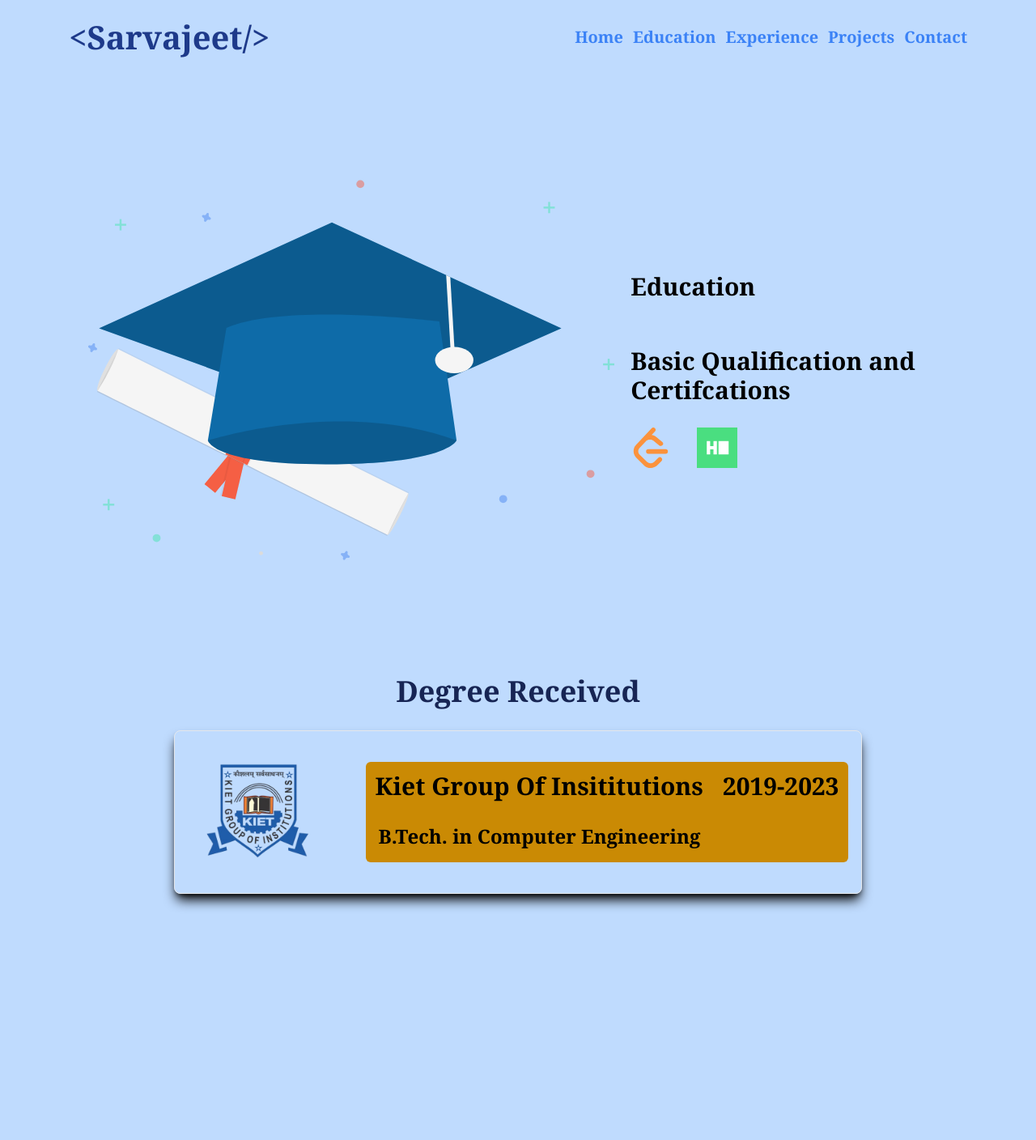
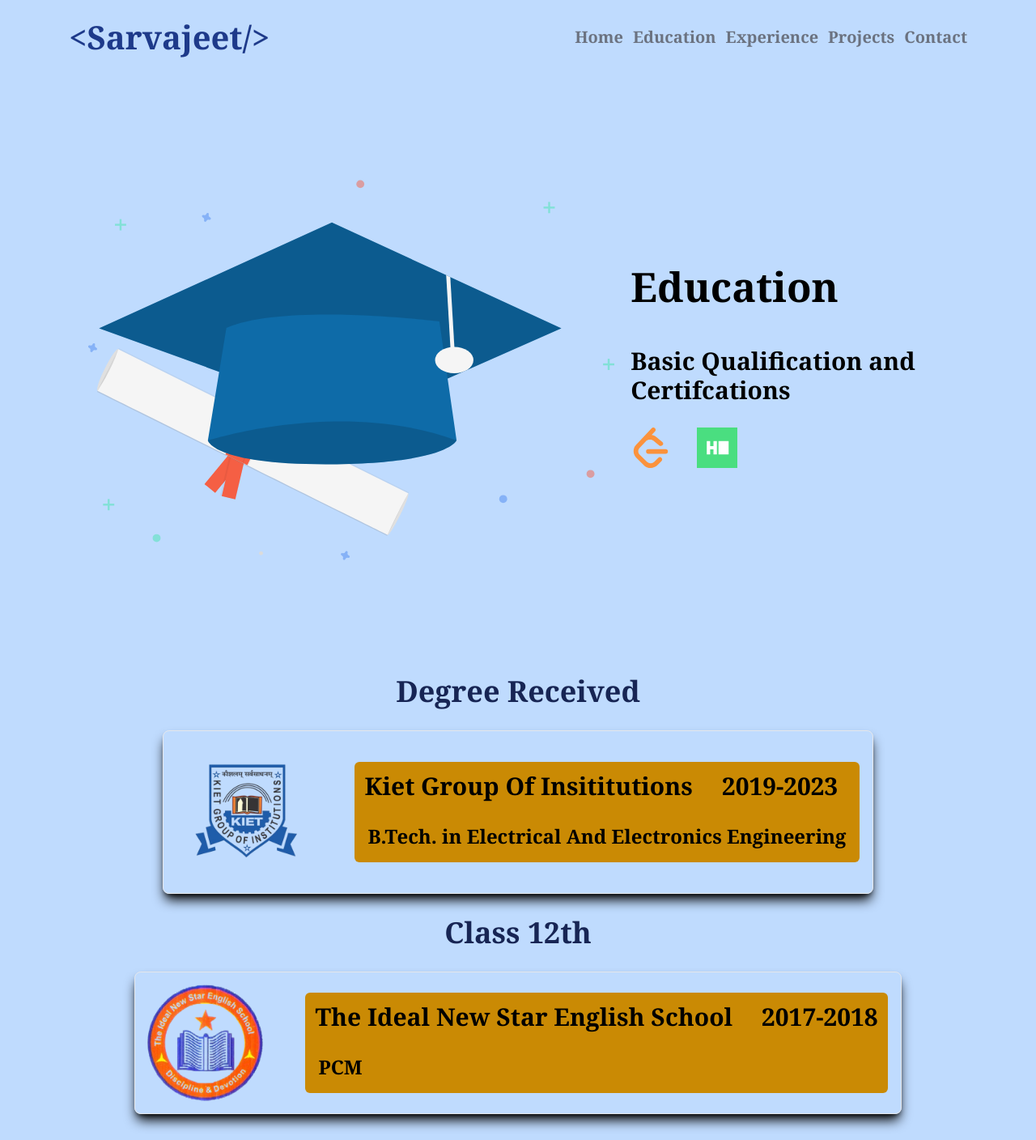
Before and after one commit to sarvajeet-hue/My_Portfolio, a React (Vite) app: page /Education in a window 1280 px wide. Shown: the whole page at 81% size. Before the commit the page ends 1136 px from the top, so only its background shows below. Built offline with nearby package versions, Linux system fonts and the light colour scheme.

Commit message:
Update code

```diff
--- a/src/Components/Education.jsx
+++ b/src/Components/Education.jsx
@@ -1,6 +1,7 @@
 import React from 'react'
 
 import Logo from '../assets/Logo.png'
+import SchoolLogo from '../assets/school_logo.png'
 import { SiHackerrank } from "react-icons/si";
 import { SiLeetcode } from "react-icons/si";
 
@@ -10,8 +11,8 @@ export const Education = () => {
   return (
     <div className='flex flex-col w-11/12 mx-auto lg:flex lg:items-center lg:justify-center lg:w-11/12  p-8'>
         <div className='flex flex-col items-center justify-center gap-4 w-full
-            sm:flex sm:flex-row sm:items-center sm:justify-between sm:p-4
-            lg:flex lg:flex-row lg:items-center lg:justify-between lg:gap-5 lg:max-w-[1440px] lg:p-6 mx-auto
+            sm:flex sm:flex-row sm:items-center sm:p-4
+            lg:flex lg:flex-row lg:items-center lg:justify-between lg:gap-5 lg:p-6 mx-auto
 
         '>
 
@@ -27,7 +28,7 @@ export const Education = () => {
 
                 {/* right-section */}
             <div className='flex flex-col gap-7'>
-                <h1 className='font-bold font-serif text-3xl sm:text-lg sm:font-bold md:text-xl xl:text-3xl '>Education</h1>
+                <h1 className='font-bold font-serif text-3xl  sm:font-bold sm:text-[30px]  md:text-3xl xl:text-[50px] text-center sm:text-start '>Education</h1>
                 <p className='text-3xl font-semibold font-serif mt-7 text-wrap'>Basic Qualification and Certifcations</p>
 
                 <div className='flex gap-8 text-[50px] '>
@@ -46,23 +47,23 @@ export const Education = () => {
 
         <h1 className='font-bold text-3xl mt-5 p-2 text-center text-blue-950 font-serif sm:text-3xl xl:text-4xl'>Degree Received</h1>
 
-        <div className='sm:flex items-center gap-5 justify-center border rounded-lg mt-5 shadow-lg shadow-black '>
+        <div className='sm:flex  items-center gap-5 justify-center border rounded-lg mt-5 shadow-lg shadow-black '>
 
 
-            <div>
+            <div className='flex items-center justify-center'>
                 <img src={Logo} alt="" width={200} height={200} />
             </div>
 
 
             <div className='flex flex-col px-4 '>
-                <div className='flex flex-col flex-start items-start bg-yellow-600 rounded-md  '>
-                    <div className='flex flex-col sm:flex-row items-center gap-6 p-3 text-wrap '>
+                <div className='flex flex-col items-start bg-yellow-600 rounded-md  '>
+                    <div className='flex flex-col sm:flex-row items-center gap-9 p-3 text-wrap '>
                         <h1 className='font-bold text-3xl text-wrap font-serif'>Kiet Group Of Insititutions</h1>
                         <p className='font-bold text-3xl font-serif'>2019-2023</p>
                     </div>
 
                     <div className='p-2'>
-                        <p className='p-2 font-bold text-2xl font-serif'>B.Tech. in Computer Engineering</p>
+                        <p className='p-2 font-bold text-2xl font-serif'>B.Tech. in Electrical And Electronics Engineering</p>
                     </div>
                 </div>
 
@@ -70,6 +71,34 @@ export const Education = () => {
 
             </div>
         </div>
+        <h1 className='font-bold text-3xl mt-5 p-2 text-center text-blue-950 font-serif sm:text-3xl xl:text-4xl'>Class 12th</h1>
+
+        <div className='sm:flex  items-center gap-5 justify-center border rounded-lg mt-5 shadow-lg shadow-black '>
+
+
+            <div className='flex items-center justify-center p-3'>
+                <img src={SchoolLogo} alt="" width={150} height={150} />
+            </div>
+
+
+            <div className='flex flex-col px-4 '>
+                <div className='flex flex-col items-start bg-yellow-600 rounded-md  '>
+                    <div className='flex flex-col sm:flex-row items-center justify-between w-full gap-9 p-3 text-wrap '>
+                        <h1 className='font-bold text-3xl text-wrap font-serif'>The Ideal New Star English School</h1>
+                        <p className='font-bold text-3xl font-serif'>2017-2018</p>
+                    </div>
+
+                    <div className='p-2'>
+                        <p className='p-2 font-bold text-2xl font-serif'>PCM</p>
+                    </div>
+                </div>
+
+
+
+            </div>
+        </div>
+
+
     </div>
   )
 }
--- a/src/Components/Experience.jsx
+++ b/src/Components/Experience.jsx
@@ -46,7 +46,7 @@ export const Experience = () => {
 
         <div className='flex flex-col gap-4'>
           <div onClick={() => setworkHiddenClass(!workHiddenClass)} className='flex items-center justify-between border p-2 rounded-lg cursor-pointer border-blue-500 '>
-            <p className='font-semibold font-serif text-lg'>Work</p>
+            <p className='font-semibold font-serif text-lg text-gray-800'>Work</p>
             {
               workHiddenClass ? <p className='font-semibold font-serif text-lg'>-</p> : <p className='font-semibold font-serif text-lg'>+</p>
             }
@@ -54,7 +54,7 @@ export const Experience = () => {
           </div>
 
             {/* hidden-div  */}
-          <div className={`${workHiddenClass === true ? "" : "hidden"}` }>
+          <div className={` overflow-hidden transition-all duration-500 ${workHiddenClass === true ? 'max-h-[1000px] opacity-100' : 'max-h-0 opacity-0'}` }>
 
             <div className='p-3 flex flex-col items-center sm:flex sm:flex-row gap-3  sm:gap-[40px] '>
 
@@ -68,14 +68,20 @@ export const Experience = () => {
 
                 </div>
 
-                <div className='flex items-center shadow-lg shadow-black-500/50 justify-between  rounded-md p-3 w-full border-black '>
+                <div className='flex-col shadow-lg shadow-black-500/50 items-center p-3 rounded-md '>
+                  <div className='flex items-center  justify-between  rounded-md p-3 w-full border-black '>
                       <div className='flex flex-col'>
                         <h1 className='font-serif font-bold text-blue-800 text-lg'>Software Developer</h1>
-                      <p className=' font-serif text-lg  text-black'>V2Infotech</p>
+                        <p className=' font-serif text-lg  text-black'>V2Infotech Technologies LLP</p>
                       </div>
                       <div className='flex flex-col text-lg'>
                         <p className='font-serif text-gray-500'>March 2024 - Present</p>
                         <p className='font-serif text-gray-500'>Noida , India</p>
+                      </div>
+                  </div>
+
+                  <div className='p-3'>
+                    Lorem, ipsum dolor sit amet consectetur adipisicing elit. Quis excepturi, repudiandae nesciunt ea dicta facere molestias atque, asperiores et voluptates voluptatum assumenda, aliquid itaque magni dignissimos eaque veritatis quo laboriosam!
                   </div>
                 </div>
             </div>
@@ -83,14 +89,14 @@ export const Experience = () => {
           </div>
 
           <div onClick={() => setInternshipHiddenClass(!internshipHiddenClass)} className='flex items-center justify-between border p-2 rounded-lg cursor-pointer border-blue-500  '>
-            <p  className='font-semibold font-serif text-lg'>Internships</p>
+            <p  className='font-semibold font-serif text-lg text-gray-800'>Internships</p>
             {
               internshipHiddenClass ? <p className='font-semibold font-serif text-lg'>-</p> : <p className='font-semibold font-serif text-lg'>+</p>
             }
           </div>
 
             {/* hidden-div  */}
-          <div  className={`${internshipHiddenClass === true ? "" : "hidden"}`}>
+          <div className=  {` overflow-hidden transition-all duration-500 ${internshipHiddenClass === true ? 'max-h-[1000px] opacity-100' : 'max-h-0 opacity-0'}`}>
               <div className='p-3 flex flex-col items-center sm:flex sm:flex-row gap-3  sm:gap-[40px] '>
 
                   {/* image-section  */}
@@ -103,7 +109,8 @@ export const Experience = () => {
 
                     </div>
 
-                    <div className='flex items-center shadow-lg shadow-black-500/50 justify-between  rounded-md p-3 w-full border-black '>
+                    <div className='shadow-lg shadow-black-500/5 rounded-md p-3'>
+                      <div className='flex items-center justify-between rounded-md p-3 w-full border-black '>
                           <div className='flex flex-col'>
                             <h1 className='font-serif font-bold text-blue-800 text-lg'>Full Stack Developer Intern</h1>
                             <p className=' font-serif text-lg  text-black'>Internship & Industry Partnership Cell (IIPC)</p>
@@ -111,6 +118,12 @@ export const Experience = () => {
                           <div className='flex flex-col text-lg'>
                             <p className='font-serif text-gray-500'>21st June 2022 - 31st October 2022</p>
                             <p className='font-serif text-gray-500'>Ghaziabad , India</p>
+                          </div>
+                      </div>
+
+
+                      <div className='p-3'>
+                        Lorem, ipsum dolor sit amet consectetur adipisicing elit. Quis excepturi, repudiandae nesciunt ea dicta facere molestias atque, asperiores et voluptates voluptatum assumenda, aliquid itaque magni dignissimos eaque veritatis quo laboriosam!
                     </div>
                     </div>
               </div>
--- a/src/Components/Navbar.jsx
+++ b/src/Components/Navbar.jsx
@@ -15,11 +15,11 @@ export const Navbar = () => {
       <span> &lt;</span>
        Sarvajeet
        <span >/&gt;</span></Link></h1>
-      <div className="flex flex-wrap items-center justify-center gap-3 font-sans text-blue-500 font-semibold">
-        <p className="hover:text-violet-700 cursor-pointer text-xl font-serif font-bold "><NavLink to="/">Home</NavLink></p>
-        <p className="hover:text-violet-700 cursor-pointer text-xl font-serif font-bold"><NavLink to="/Education">Education</NavLink></p>
-        <p className="hover:text-violet-700 cursor-pointer text-xl font-serif font-bold"><NavLink to="/Experience">Experience</NavLink></p>
-        <p className="hover:text-violet-700 cursor-pointer text-xl font-serif font-bold"><NavLink to="/Projects">Projects</NavLink></p>
+      <div className="flex flex-wrap items-center justify-center gap-3 font-sans text-gray-500 font-semibold">
+        <p className="hover:text-blue-700 cursor-pointer text-xl font-serif font-bold "><NavLink to="/">Home</NavLink></p>
+        <p className="hover:text-blue-700 cursor-pointer text-xl font-serif font-bold"><NavLink to="/Education">Education</NavLink></p>
+        <p className="hover:text-blue-700 cursor-pointer text-xl font-serif font-bold"><NavLink to="/Experience">Experience</NavLink></p>
+        <p className="hover:text-blue-700 cursor-pointer text-xl font-serif font-bold"><NavLink to="/Projects">Projects</NavLink></p>
 
 
         <p className="hover:text-violet-700 cursor-pointer text-xl font-serif font-bold">Contact </p>
```
Also changed, not shown: src/assets/school_logo.png (added). Lines whose indentation alone changed are shown as unchanged.
